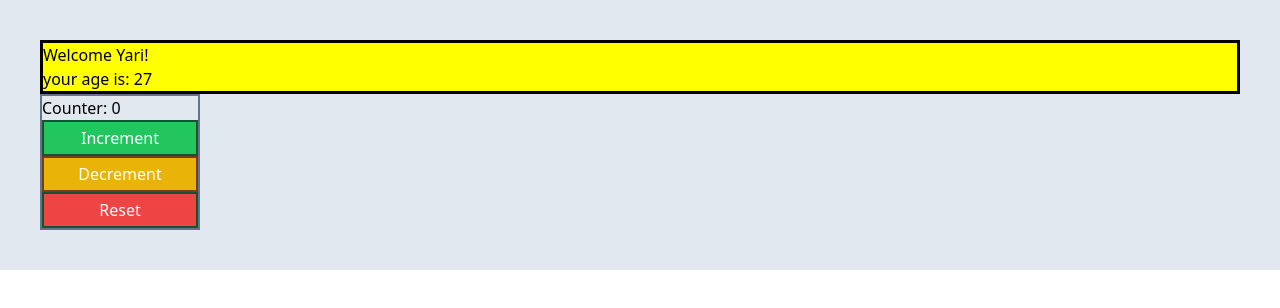
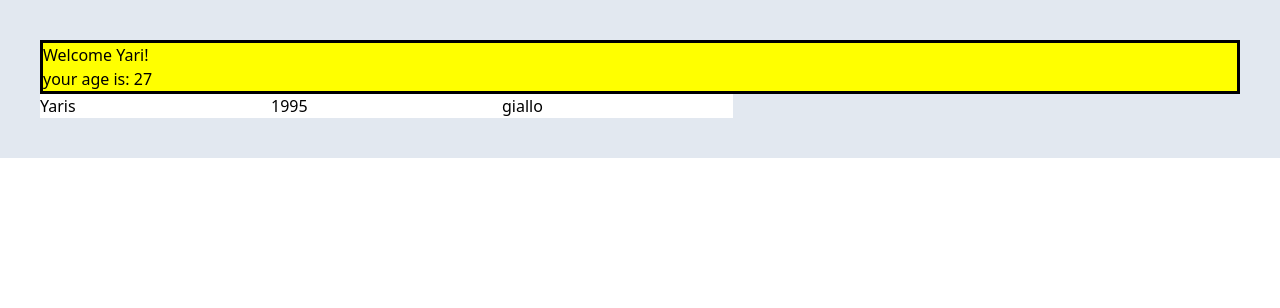
Before and after one commit to Yaricherchi7/React.js, a React (Create React App) app: page / in a window 1280 px wide. Shown: the top 308 px of the page. Built offline with nearby package versions, Linux system fonts and the light colour scheme.

Commit message:
es svolto

```diff
--- a/src/App.js
+++ b/src/App.js
@@ -3,6 +3,7 @@ import { Welcome } from "./Welcome";
 import { HookLogin } from "./HookLogin";
 import { GithubUsers } from "./GithubUsers";
 import { HookCounter } from "./HookCounter";
+import { CarDetail } from "./CarDetails";
 
 export class App extends React.Component {
 
@@ -10,7 +11,11 @@ export class App extends React.Component {
     return (
       <div className="bg-slate-200 p-10"  >
         <Welcome name="Yari"/>
-        <HookCounter/>
+        <CarDetail
+        model="Yaris"
+        year= "1995"
+        color ="giallo"
+        />
       </div>
     );
   }
--- /dev/null
+++ b/src/CarDetails.js
@@ -0,0 +1,23 @@
+import { useEffect, useRef, } from "react";
+
+export function CarDetail(initialdata){
+
+    let modelValue = useRef()
+    let yearValue = useRef()
+    let colorValue = useRef()
+
+    useEffect(()=>{
+        modelValue.current.value = initialdata.model
+        yearValue.current.value = initialdata.year
+        colorValue.current.value= initialdata.color
+    },[initialdata])
+
+
+  return (
+    <div>
+      <input ref={modelValue} type="text" name="model" />
+      <input ref={yearValue} type="text" name="year" />
+      <input ref={colorValue} type="text" name="color" />
+    </div>
+  );
+}
```
